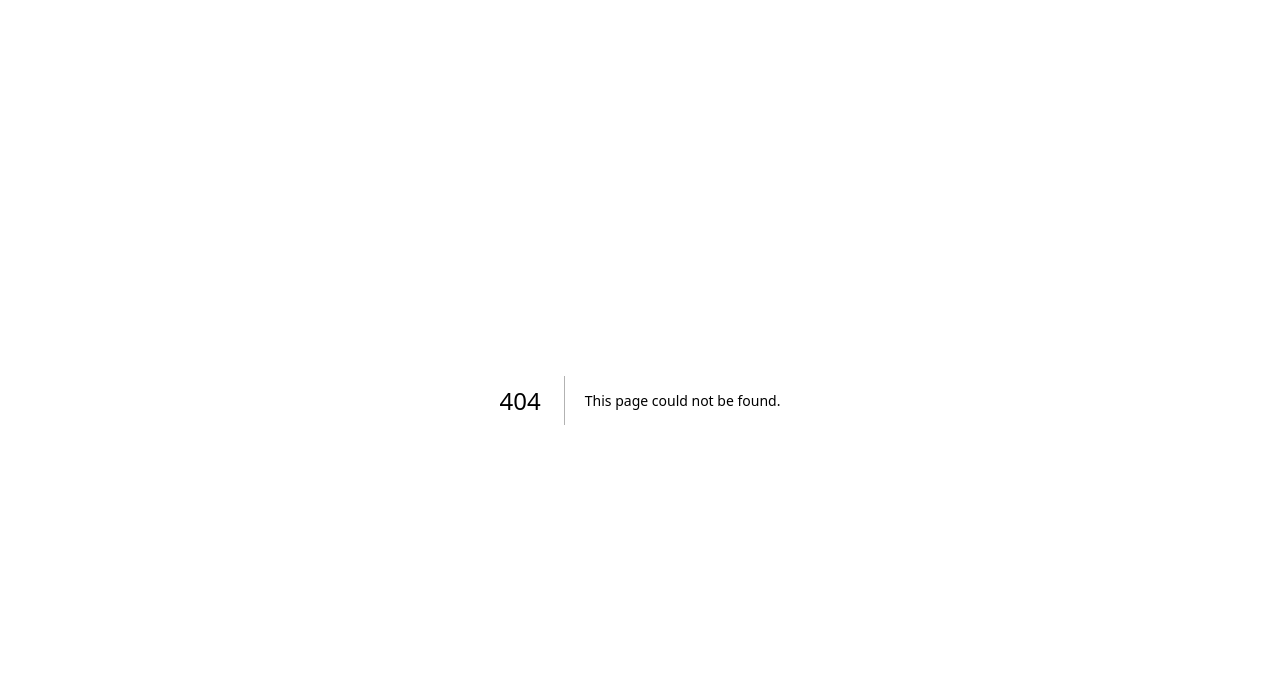
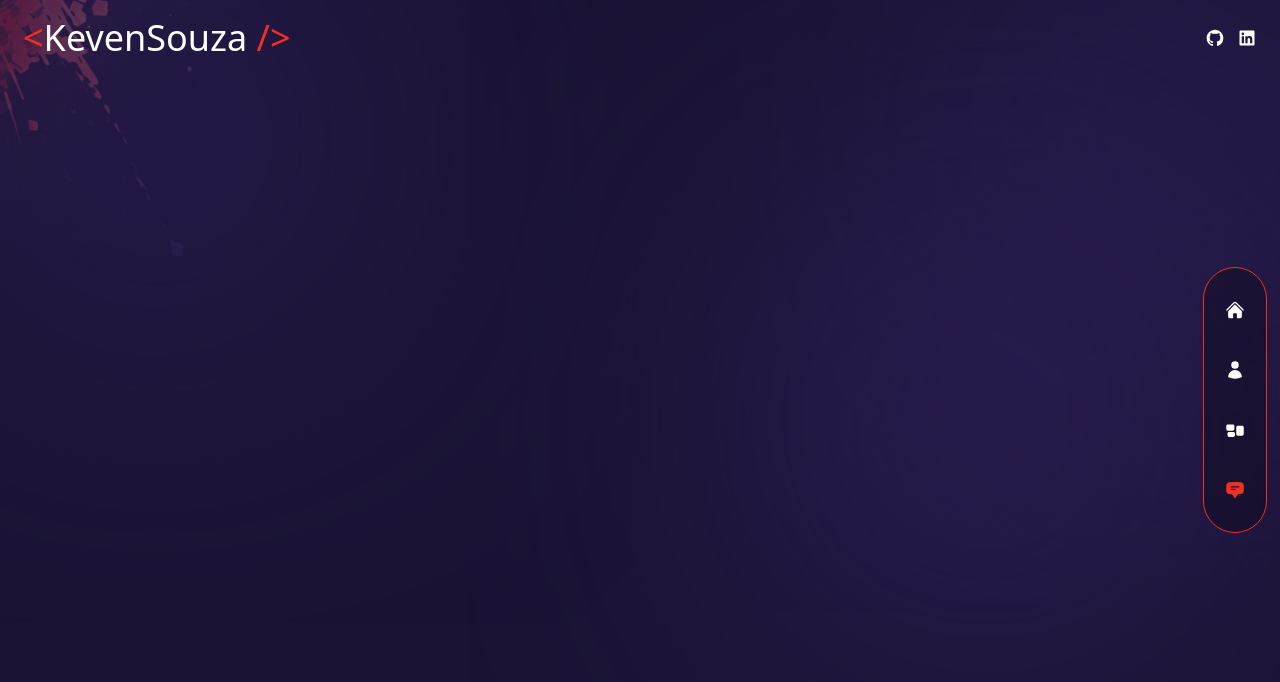
Before and after one commit to kevensouzz/my-portfolio, a Next.js app: page /contact in a window 1280 px wide. Before the commit this address had no page. Shown: the top 682 px of the page. Built offline with nearby package versions, Linux system fonts and the light colour scheme.

Commit message:
add header and navbar

```diff
--- /dev/null
+++ b/app/about/page.jsx
@@ -0,0 +1,7 @@
+export default function About() {
+  return (
+    <main>
+
+    </main>
+  )
+}
--- /dev/null
+++ b/app/contact/page.jsx
@@ -0,0 +1,7 @@
+export default function Contact() {
+  return (
+    <main>
+
+    </main>
+  )
+}
--- a/app/globals.css
+++ b/app/globals.css
@@ -1,3 +1,7 @@
 @tailwind base;
 @tailwind components;
 @tailwind utilities;
+
+* {
+  -webkit-user-drag: none;
+}
--- a/app/layout.jsx
+++ b/app/layout.jsx
@@ -1,4 +1,14 @@
 import './globals.css'
+import { Sora } from "next/font/google"
+import Header from '@/components/Header'
+import Nav from '@/components/Nav'
+import TopLeftImg from '@/components/TopLeftImg'
+
+const sora = Sora({
+  subsets: ["latin"],
+  variable: "--font-sora",
+  weight: ["100","200","300","400","500","600","700","800",]
+})
 
 export const metadata = {
   title: 'Keven Souza - Portfólio',
@@ -8,7 +18,12 @@ export const metadata = {
 export default function RootLayout({ children }) {
   return (
     <html lang="pt">
-      <body>{children}</body>
+      <body className={`w-full h-screen overflow-hidden select-none bg-primary bg-cover bg-no-repeat text-white font-sora`}>
+        <TopLeftImg />
+        <Header />
+        <Nav />
+        {children}
+      </body>
     </html>
   )
 }
--- /dev/null
+++ b/app/projects/page.jsx
@@ -0,0 +1,7 @@
+export default function Projects() {
+  return (
+    <main>
+
+    </main>
+  )
+}
--- /dev/null
+++ b/components/Header.jsx
@@ -0,0 +1,19 @@
+import Link from "next/link";
+import Social from "./Social";
+
+export default function Header() {
+  return (
+    <header className={`absolute z-20 w-full flex items-center px-2 md:h-[75px]`}>
+      <div className={`container mx-auto`}>
+        <div className="flex flex-col md:flex-row justify-between items-center gap-y-4 py-4 max-[320px]:gap-y-2 max-[320px]:py-2">
+          <Link className={`text-4xl max-[320px]:text-2xl font-thin max-[320px]:font-extralight text-white md:hover:text-accent max-md:cursor-default transition-all duration-300 ease-linear`} href={"/"} target="_blank" >
+            <span className="text-accent">&lt;</span>
+            <span>KevenSouza </span>
+            <span className={`text-accent`}>/&gt;</span>
+          </Link>
+          <Social />
+        </div>
+      </div>
+    </header>
+  )
+}
--- /dev/null
+++ b/components/Nav.jsx
@@ -0,0 +1,32 @@
+"use client";
+import Link from 'next/link';
+import { usePathname } from 'next/navigation';
+import {
+  HiHome,
+  HiUser,
+  HiRectangleGroup,
+  HiChatBubbleBottomCenterText,
+} from 'react-icons/hi2';
+
+// nav data
+export const navData = [
+  { path: '/', icon: <HiHome /> },
+  { path: '/about', icon: <HiUser /> },
+  { path: '/projects', icon: <HiRectangleGroup /> },
+  { path: '/contact', icon: <HiChatBubbleBottomCenterText /> }
+];
+
+export default function Nav() {
+
+  const pathname = usePathname();
+
+  return (
+    <nav className={`flex flex-col items-center md:justify-center gap-y-4 fixed h-max bottom-0 mt-auto md:right-[1%] z-10 top-0 w-full md:w-16 md:max-w-md md:h-screen`}>
+      <div className={`flex w-full md:flex-col items-center justify-between md:justify-center gap-y-10 px-4 md:px-0 h-[80px] bg-black/25 md:h-max py-8 backdrop-blur-sm text-3xl md:text-xl md:rounded-full border-accent border-t md:border`}>
+        {navData.map((link, index) => {
+          return <Link className={`${link.path == pathname && "text-accent"} md:hover:text-accent max-md:cursor-default transition-all duration-300 ease-linear`} key={index} href={link.path}>{link.icon}</Link>
+        })}
+      </div>
+    </nav>
+  )
+}
--- /dev/null
+++ b/components/Social.jsx
@@ -0,0 +1,17 @@
+import Link from "next/link"
+import { RiGithubFill, RiLinkedinBoxFill } from "react-icons/ri"
+
+
+export default function Social() {
+  return (
+    <div className="flex items-center gap-x-3 text-xl">
+      <Link href={"https://github.com/kevensouzz"} target="_blank" className="md:hover:text-accent max-md:cursor-default transition-all duration-300 ease-linear">
+        <RiGithubFill />
+      </Link>
+
+      <Link href={"https://linkedin.com/in/kevensouzz"} target="_blank" className="md:hover:text-accent max-md:cursor-default transition-all duration-300 ease-linear">
+        <RiLinkedinBoxFill />
+      </Link>
+    </div>
+  )
+}
--- /dev/null
+++ b/components/TopLeftImg.jsx
@@ -0,0 +1,9 @@
+import Image from "next/image";
+
+export default function TopLeftImg() {
+  return (
+    <div className="absolute left-0 top-0 mix-blend-color-dodge z-10 w-[200px] md:w-[400px] opacity-25">
+      <Image src={"/top-left-img.png"} width={400} height={400} alt="" draggable="false" />
+    </div>
+  )
+}
--- a/package.json
+++ b/package.json
@@ -7,9 +7,10 @@
     "start": "next start"
   },
   "dependencies": {
+    "next": "14.0.1",
     "react": "^18",
     "react-dom": "^18",
-    "next": "14.0.1"
+    "react-icons": "^4.11.0"
   },
   "devDependencies": {
     "autoprefixer": "^10.0.1",
--- a/tailwind.config.js
+++ b/tailwind.config.js
@@ -3,5 +3,25 @@ module.exports = {
   content: [
     './components/**/*.jsx',
     './app/**/*.jsx',
-  ]
+  ],
+  theme: {
+    extend: {
+      colors: {
+        primary: '#131424',
+        secondary: '#393A47',
+        accent: '#F13024',
+      },
+      backgroundImage: {
+        primary: "url('/background-primary.svg')"
+      },
+      fontFamily: {
+        sora: [`var(--font-sora)`, 'sans-serif']
+      },
+      container: {
+        padding: {
+          DEFAULT: '15px',
+        }
+      }
+    }
+  }
 }
```
Also changed, not shown: public/background-primary.svg (added), public/top-left-img.png (added).
